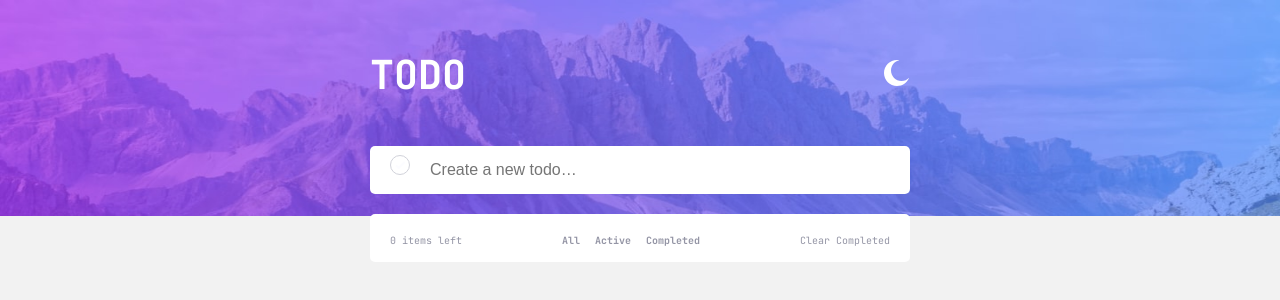
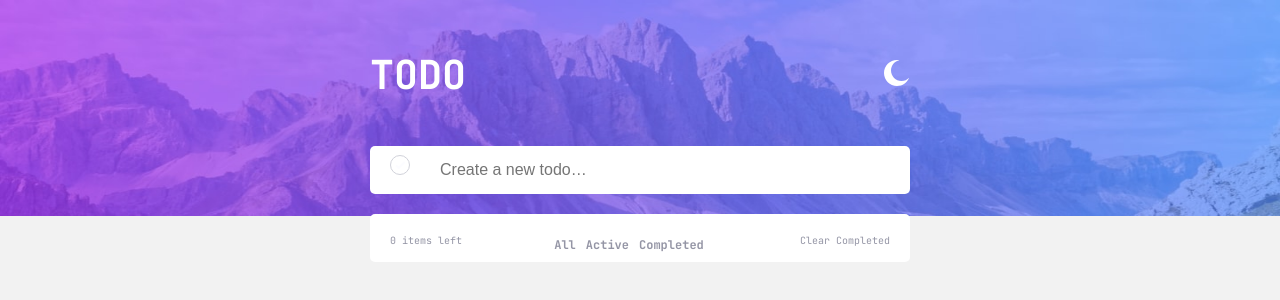
Before and after one commit to schincharauli/Todo-app-React, a React (Vite) app: page / in a window 1280 px wide. Shown: the top 300 px of the page. Built offline with nearby package versions, Linux system fonts and the light colour scheme.

Commit message:
added footer section responsive side

```diff
--- a/src/App.css
+++ b/src/App.css
@@ -32,17 +32,14 @@
 .todo-input
 {
   height: 48px;
-  width: 327px;
   border-radius: 5px;
   border: none;
   outline: none;
-  padding-left: 20px;
+  padding-left: 30px;
   font-size: 16px;
-  /* margin-top: 45px; */
-  /* margin-bottom: 20px; */
 }
 
-.input >.check-btn
+
 
 .wrapper.dark input{
   background-color: #25273D;
@@ -147,10 +144,23 @@
 
 .featured-div{
   display: flex;
+  flex-direction: column;
 }
 
 .footer-two{
-  display: none;
+  height: 48px;
+  width: 327px;
+  border-radius: 5px;
+  background-color: white;
+  font-size: 12px;
+  color: #9495A5;
+  font-weight: bold;
+  display: flex;
+  justify-content: center;
+  gap: 10px;
+  background-color: #FFF;
+  padding: 20px;
+  margin-top: 16px;
 }
 
 .input{
@@ -162,7 +172,6 @@
   margin-top: 45px;
   margin-bottom: 20px;
   background-color: white;
-  /* align-items: flex-star */
 }
 
 .input >.check-btn{
@@ -178,8 +187,10 @@
   }
 
   .footer-two{
-    display: flex;
-    gap: 15px;
     font-weight: bold;
+    height: 45px;
+    width: 300px;
+    margin-top: -45px;
+    margin-left: 109px;
   }
 }
--- a/src/App.jsx
+++ b/src/App.jsx
@@ -38,6 +38,20 @@ function App() {
   }
 
 
+
+
+  const handleComplete = (taskId) => {
+    const updatedTodos = todos.map((todo) => {
+      if (todo.id === taskId) {
+        return { ...todo, completed: true };
+      } else {
+        return todo;
+      }
+    });
+    setTodos(updatedTodos);
+  };
+
+
   return (
 
     <div className={`App wrapper ${themeClass}`}>
@@ -57,7 +71,7 @@ function App() {
 
 
           ))}
-        <Features todos={todos}/>
+        <Features todos={todos} handleComplete={handleComplete} />
 
       </div>
     </div>
--- a/src/components/Features.jsx
+++ b/src/components/Features.jsx
@@ -1,31 +1,33 @@
+import App from "../App";
 import { useEffect, useState } from "react";
-
-const Features = ({todos}) => {
-
-//   const [leftTodoCount, setLeftTodoCount] = useState(0);
-
-
-    const unCompletedTodos = todos.filter((todo) => !todo.completed);
 
 
 
+const Features = ({todos, handleComplete, toggleComplite}) => {
 
+
+
+  const [unCompletedCount, setUnCompletedCount] = useState(0);
+
+  useEffect(() => {
+    const count = todos.filter((todo) => !todo.completed).length;
+    setUnCompletedCount(count);
+  }, [todos, handleComplete]);
 
   return (
     <div className="featured-div">
       <div className="footer-one">
+        <p>{unCompletedCount} items left</p>
 
-        <p>{unCompletedTodos.length} items left</p>
-
-        <div className="footer-two">
+        <div className="footer-three">
+          <p>Clear Completed</p>
+        </div>
+      </div>
+      <div className="footer-two">
           <p>All</p>
           <p>Active</p>
           <p>Completed</p>
         </div>
-        <div className="footer-three">
-          <p>Clear Completed</p>
-        </div>
-      </div>
     </div>
   );
 };
--- a/src/components/TodoList.jsx
+++ b/src/components/TodoList.jsx
@@ -1,7 +1,7 @@
 import Features from "./Features";
 
 
-const TodoList = ({ task, toggleComplite, deleteTodo }) => {
+const TodoList = ({ task, toggleComplite, deleteTodo, check, handleComplete }) => {
   return (
     <div className="li">
     <div className="lists">
@@ -9,12 +9,17 @@ const TodoList = ({ task, toggleComplite, deleteTodo }) => {
         className={`left-box ${task.complited ? "complited" : ""}`}
         onClick={() => toggleComplite(task.id)}
       >
-        <button className="check-btn ">
+        <button className={"check-btn"}>
           <div
-            className={`check-icon ${
+            className={`check-icon
+            ${
               task.complited ? "complited && checked-icon" : ""
             }`}
-            onClick={() => toggleComplite(task.id)}
+            onClick={() => {
+              toggleComplite(task.id)
+              handleComplete(id)
+            }
+            }
           >
             {task.complited ? (
               <span>
@@ -36,7 +41,8 @@ const TodoList = ({ task, toggleComplite, deleteTodo }) => {
           </div>
         </button>
 
-        <li className={"list"}>{task.task}</li>
+        <li
+        className={"list"}>{task.task}</li>
       </div>
       <div className="remove-icon">
         <span onClick={() => deleteTodo(task.id)}>
```
Also changed, not shown: src/components/inputField.jsx (line endings or trailing spaces).
